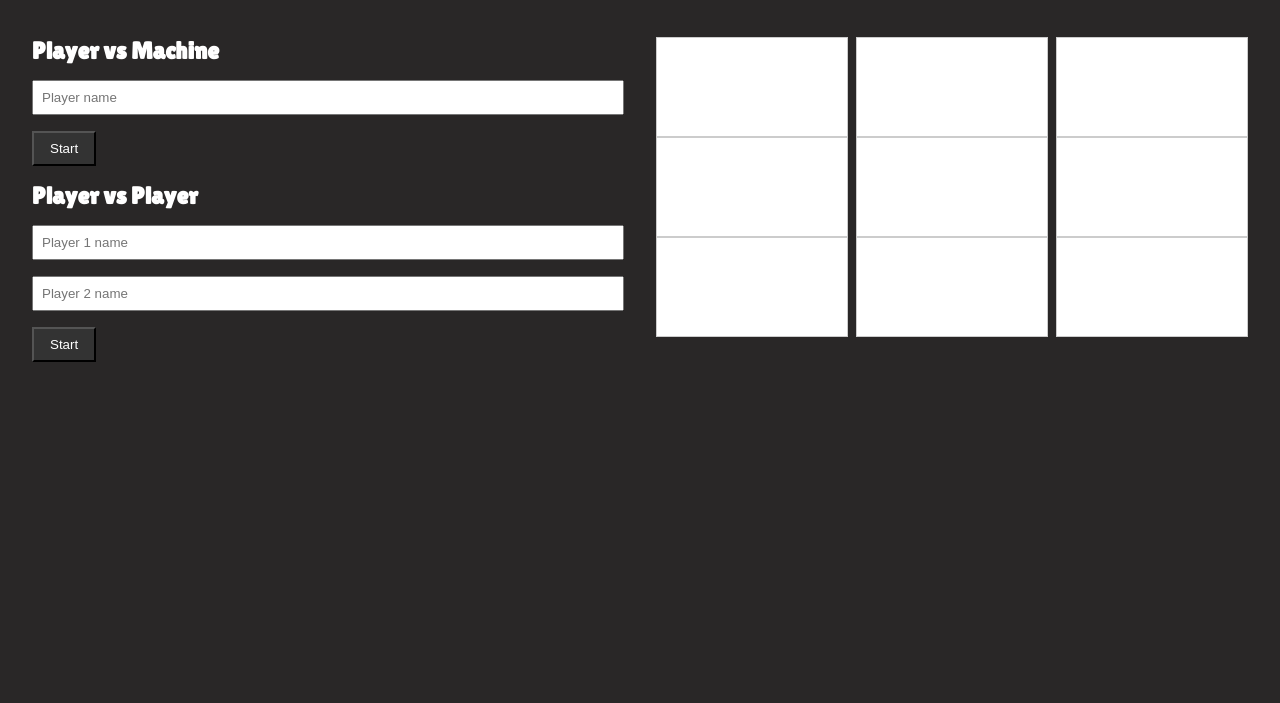
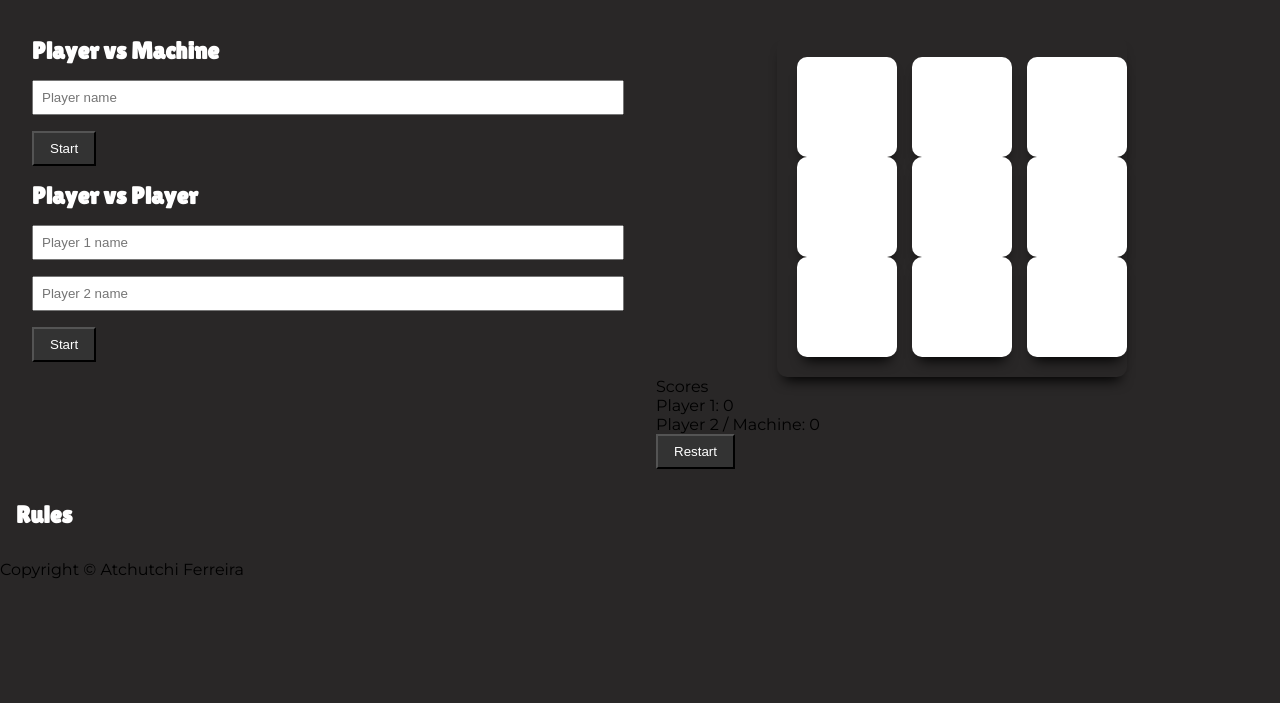
Before and after one commit to atchutchi/xox-winners, a plain HTML site: page index.html in a window 1280 px wide. Shown: the part 97-800 px from the top of the page. Drawn offline with Linux system fonts and the light colour scheme; a script that the page names is missing.

Commit message:
Add game board styles

```diff
--- a/assets/css/styles.css
+++ b/assets/css/styles.css
@@ -86,20 +86,37 @@ input[type="text"] {
     background-color: #555;
 }
 
+/*
+    The layout of this game board was based on the work of Coding Artist
+    Link: https://codingartistweb.com/2022/01/tic-tac-toe-game-html-css-and-javascript/
+*/
+
+/* Estilo do Tabuleiro */
 .game-board {
     display: grid;
-    grid-template-rows: repeat(3, 1fr);
     grid-template-columns: repeat(3, 1fr);
-    gap: 0.5rem;
-    margin-bottom: 1rem;
-}
+    gap: 15px;
+    width: 350px;
+    margin: 0 auto;
+    padding: 20px;
+    border-radius: 10px;
+    box-shadow: 0px 10px 13px -7px #000000, 5px 5px 15px 5px rgba(0,0,0,0);
+  }
 
-.game-cell {
-    background-color: white;
+  .game-cell {
+    width: 100px;
     height: 100px;
-    border: 1px solid #ccc;
-}
+    display: flex;
+    align-items: center;
+    justify-content: center;
+    font-size: 3em;
+    text-align: center;
+    background-color: #fff;
+    border-radius: 10px;
+    box-shadow: 0px 10px 13px -7px #000000, 5px 5px 15px 5px rgba(0,0,0,0);
+  }
 
-.scores {
-    margin-bottom: 1rem;
-}
+  /* Winner */
+  .winner {
+    background-color: #9AE1E5;
+  }
```
